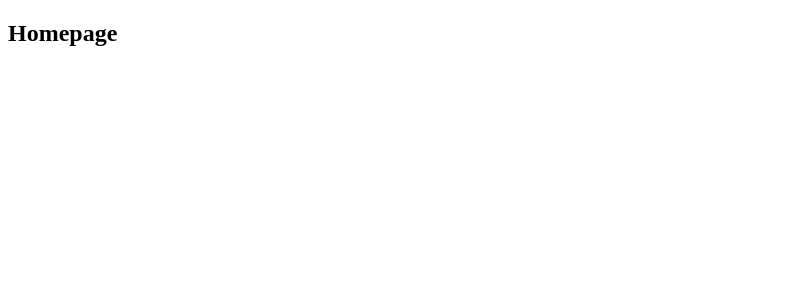
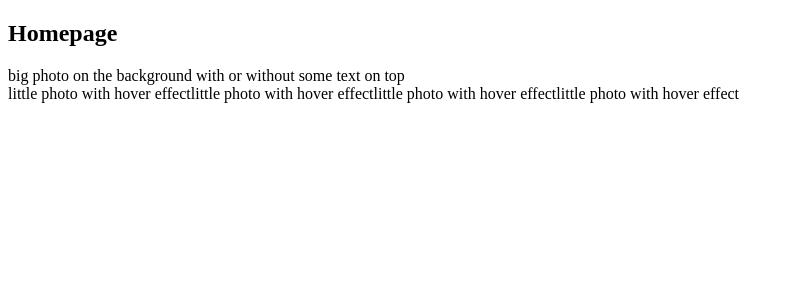
Before and after one commit to Waterburner/kristina-fitness, a React (Create React App) app: page / in a window 1280 px wide. Shown: the top 300 px of the page, without its empty margins (0-792 px from the left). Built offline with nearby package versions, Linux system fonts and the light colour scheme.

Commit message:
Homepage.js - creating future structure

```diff
--- a/src/components/Homepage.js
+++ b/src/components/Homepage.js
@@ -2,8 +2,30 @@ import React from "react";
 
 export default function Homepage() {
     return (
-        <div>
-            <h2>Homepage</h2>
+        <div className="homepage-wrapper">
+            <div className="homepage">
+                <div className="title-wrapper">
+                    <div className="title">
+                        <h2>Homepage</h2>
+                    </div>
+                </div>
+                <div className="photo-section-wrapper">
+                    <div className="photo-section">
+                        <>
+                            big photo on the background with or without some
+                            text on top
+                        </>
+                    </div>
+                </div>
+                <div className="options-section-wrapper">
+                    <div className="options-section">
+                        <>little photo with hover effect</>
+                        <>little photo with hover effect</>
+                        <>little photo with hover effect</>
+                        <>little photo with hover effect</>
+                    </div>
+                </div>
+            </div>
         </div>
     );
 }
```
